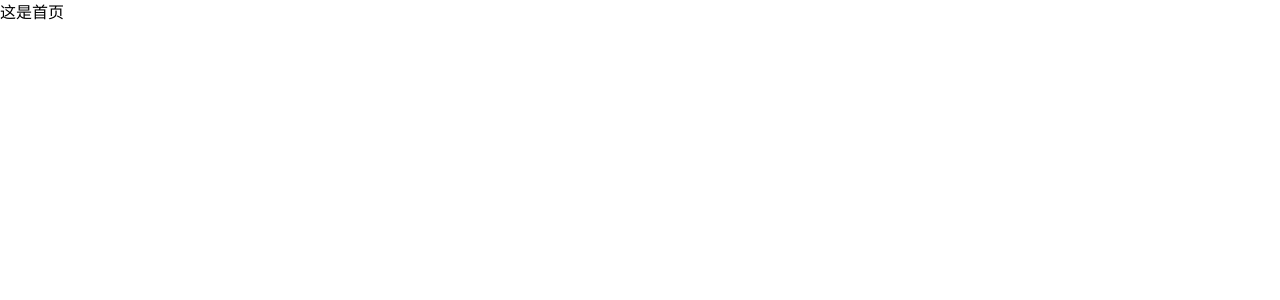
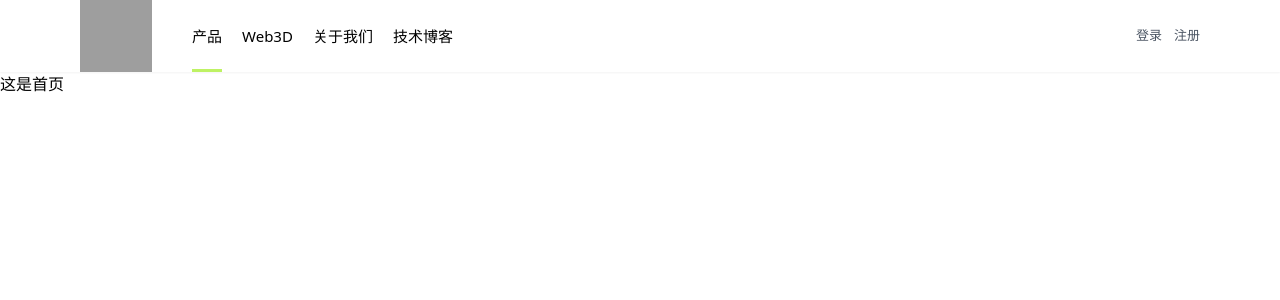
Before and after one commit to vinistudy/nuxt3, a Nuxt app: page / in a window 1280 px wide. Shown: the top 300 px of the page. Built offline with nearby package versions, Linux system fonts and the light colour scheme; grey boxes are pictures that could not be loaded.

Commit message:
header 部分完成

```diff
--- a/layouts/base.vue
+++ b/layouts/base.vue
@@ -1,4 +1,6 @@
 <template>
+    <Header />
+
     <div class="content">
         <slot></slot>
     </div>
--- a/layouts/base/header.vue
+++ b/layouts/base/header.vue
@@ -1,5 +1,52 @@
 <template>
-    <header>
+    <header class="w-full shadow-sm">
+        <div class="container flex items-center h-[72px]">
+            <img class="w-[72px] h-[72px] mr-10" src="../../assets/image/base/logo.png" alt="首页" />
 
+            <a v-for="(item, index) in links" :key="index" class="flex items-center relative group cursor-pointer h-full mr-5" :href="item.value">
+                <div class="text-black text-[15px] font-medium">{{ item.label }}</div>
+                <div :class="lineClass(item)"></div>
+            </a>
+
+            <a class="text-gray-600 text-[13px] cursor-pointer ml-auto hover:text-black" href="#">登录</a>
+            <a class="text-gray-600 text-[13px] cursor-pointer hover:text-black ml-3" href="#">注册</a>
+        </div>
     </header>
 </template>
+
+<script setup lang="ts">
+
+import { computed } from 'vue'
+
+import { useRoute } from 'nuxt/app';
+
+interface Item {
+    label: string,
+    value: string,
+    active: boolean
+}
+
+const links:Array<Item> = [
+    {label: '产品', value: '/', active: false},
+    {label: 'Web3D',value: 'web3D', active: false},
+    {label: '关于我们',value: 'about', active: false},
+    {label: '技术博客',value: 'https://blog.vini123.com', active: false},
+];
+
+const lineClass = computed(() => {
+    return (item:Item) => {
+        if (item.active) {
+            return 'absolute bottom-0 w-full h-[3px] bg-lime-300'
+        }
+        return 'absolute bottom-0 w-full h-[3px] scale-0 transition-all group-hover:scale-100 bg-lime-300'
+    }
+})
+
+const route = useRoute();
+
+for(let item of links) {
+    if (item.value == route.path) {
+        item.active = true
+    }
+}
+</script>
--- a/tailwind.config.js
+++ b/tailwind.config.js
@@ -11,6 +11,25 @@ export default {
   ],
   theme: {
     extend: {},
+    container: {
+      center: true,
+      padding: {
+        DEFAULT: '1rem',
+        sm: '2rem',
+        lg: '4rem',
+        xl: '5rem',
+        '2xl': '6rem',
+        '3xl': '6rem',
+      },
+    },
+    screens: {
+      'sm': '640px',
+      'md': '768px',
+      'lg': '1024px',
+      'xl': '1280px',
+      '2xl': '1536px',
+      '3xl': '1782px',
+    }
   },
   plugins: [],
   daisyui: {
```
